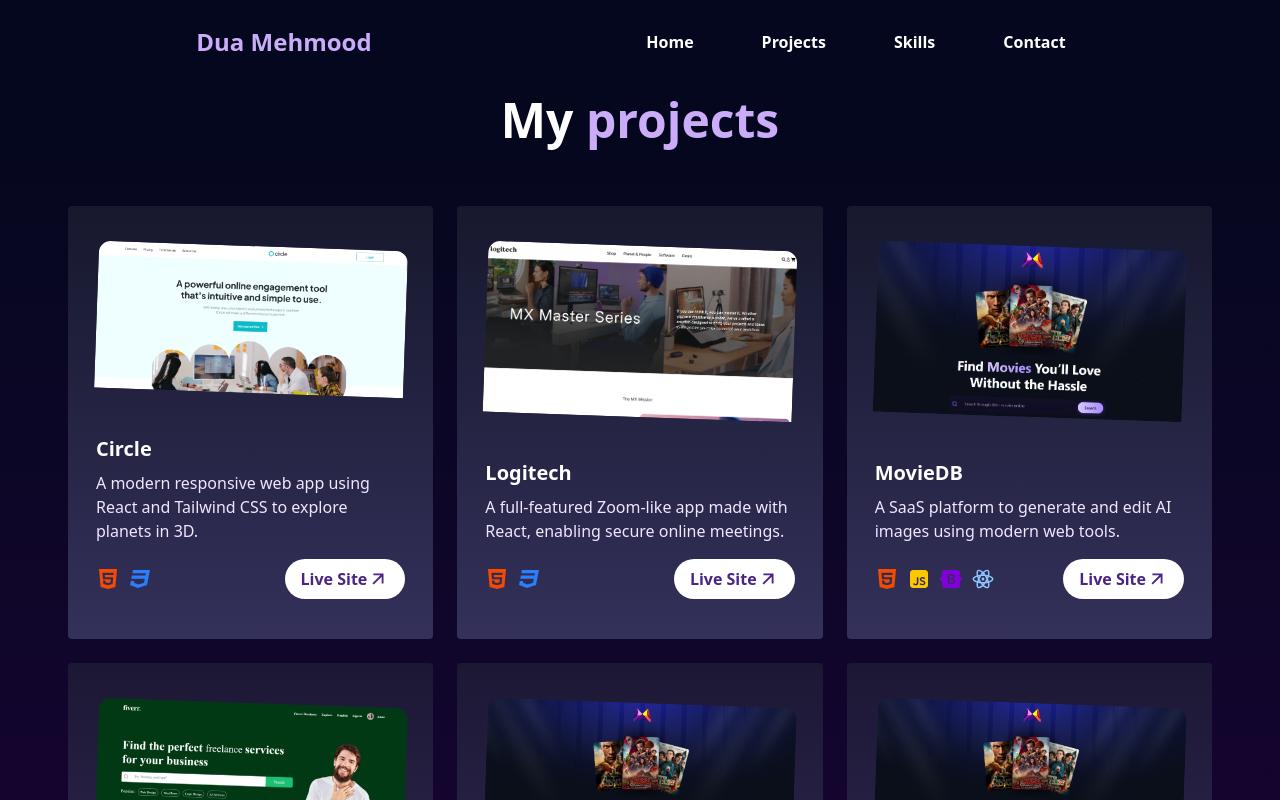
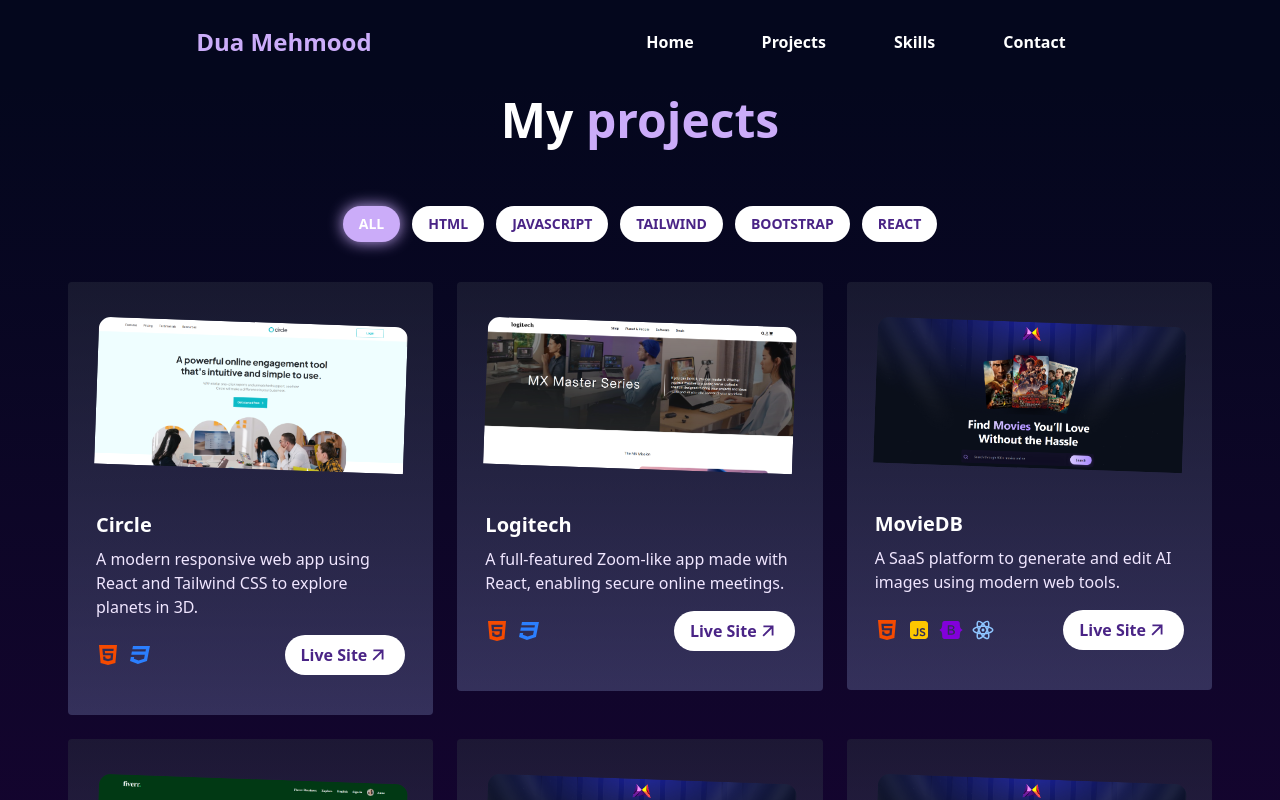
Before and after one commit to duamehmood/Portfolio, a React (Vite) app: page /projects in a window 1280 px wide. Shown: the top 800 px of the page. Built offline with nearby package versions, Linux system fonts and the light colour scheme.

Commit message:
updated Project page

```diff
--- a/src/components/sections/RecentProjects.jsx
+++ b/src/components/sections/RecentProjects.jsx
@@ -11,7 +11,8 @@
             desc: "A modern responsive web app using React and Tailwind CSS to explore planets in 3D.",
             image: "/circle.png",
             icon1: <RiHtml5Fill className="text-orange-600 " />,
-            icon2: <RiCss3Fill  className="text-blue-500"  />,
+            icon2: <RiCss3Fill className="text-blue-500" />,
+            liveLink: "https://github.com/duamehmood/circle",
         },
         {
             id: 2,
@@ -19,8 +20,8 @@
             desc: "A full-featured Zoom-like app made with React, enabling secure online meetings.",
             image: "/logitech.png",
             icon1: <RiHtml5Fill className="text-orange-600" />,
-            icon2: <RiCss3Fill className="text-blue-500"  />,
-
+            icon2: <RiCss3Fill className="text-blue-500" />,
+            liveLink: "https://github.com/duamehmood/logitech",
         },
         {
             id: 3,
@@ -31,16 +32,18 @@
             icon2: <RiJavascriptFill className="text-yellow-400" />,
             icon3: <RiBootstrapFill className="text-purple-700" />,
             icon4: <RiReactjsLine className="text-blue-300" />,
+            liveLink: "https://movie-db-gxt6.vercel.app",
         },
         {
             id: 4,
             title: "Fiver",
             desc: "A stunning 3D animated iPhone model site made with Three.js and React.",
             image: "/fiver.png",
-            icon1: <RiHtml5Fill className="text-orange-600"  />,
+            icon1: <RiHtml5Fill className="text-orange-600" />,
             icon2: <RiJavascriptFill className="text-yellow-400" />,
-            icon3: <RiTailwindCssFill className="text-blue-400" />,
+            icon3: <RiBootstrapFill className="text-purple-700" />,
             icon4: <RiReactjsLine className="text-blue-300" />,
+            liveLink: "https://reactfiverclone.vercel.app",
         }
     ];
 
@@ -59,12 +62,7 @@
                     ))}
                 </div>
 
-
-
-
             </div>
-
-
         </div>
     )
 }
--- a/src/components/sections/Services.jsx
+++ b/src/components/sections/Services.jsx
@@ -59,12 +59,13 @@
 
                 <div className="grid grid-cols-1 sm:grid-cols-2 lg:grid-cols-3 gap-6">
                     {servicesData.map((service) => (
-                        <ServiceCard key={service.id} service={service} />
+                        <div key={service.id} className="transition-all duration-300 transform hover:-translate-y-2 hover:shadow-[0_0_20px_#CBACF9]/40">
+                            <ServiceCard service={service} />
+                        </div>
                     ))}
                 </div>
 
             </div>
-
         </div>
     )
 }
--- a/src/components/utils/ProjectDetailCard.jsx
+++ b/src/components/utils/ProjectDetailCard.jsx
@@ -1,5 +1,4 @@
- import React from 'react'
- import { Link } from "react-router-dom"
+
  import { RiArrowRightUpLine } from "@remixicon/react"
 
  const ProjectDetailCard = ({project}) => {
@@ -10,18 +9,18 @@
             <p className="pb-4 text-[#f0e6ff]">
                 {project.desc}
             </p>
-            <div className="justify-between flex">
-                <div className="flex items-center gap-2">
+            <div className="justify-between flex md:gap-0 gap-2">
+                <div className="flex items-center md:gap-2 gap-1">
                     {project.icon1 && <span>{project.icon1}</span>}
                     {project.icon2 && <span>{project.icon2}</span>}
                     {project.icon3 && <span>{project.icon3}</span>}
                     {project.icon4 && <span>{project.icon4}</span>}
                 </div>
-                <Link to="/contact">
-                    <button className="flex items-center bg-white text-[#4a2486] text-md px-4 py-2 rounded-full font-[600] cursor-pointer shadow-none hover:shadow-[0_0_15px_#CBACF9] hover:bg-secondary transition duration-200">
+
+                    <a href={project.liveLink} target="_blank" className="flex items-center bg-white text-[#4a2486] md:text-[16px] text-[14px] md:px-4 px-2 md:py-2 py-1 rounded-full font-[600] cursor-pointer shadow-none hover:shadow-[0_0_15px_#CBACF9] hover:bg-secondary transition duration-200">
                         Live Site <RiArrowRightUpLine size="22" />
-                    </button>
-                </Link>
+                    </a>
+
             </div>
         </div>
    )
--- a/src/pages/Projects.jsx
+++ b/src/pages/Projects.jsx
@@ -1,8 +1,10 @@
 
+import { useState } from "react";
 import ProjectDetailCard from "../components/utils/ProjectDetailCard";
-import { RiBootstrapFill, RiCss3Fill, RiHtml5Fill, RiJavascriptFill, RiReactjsLine, RiTailwindCssFill } from "@remixicon/react"
+import { RiBootstrapFill, RiCss3Fill, RiHtml5Fill, RiJavascriptFill, RiReactjsLine, RiTailwindCssFill } from "@remixicon/react";
 
 const Projects = () => {
+  const [selectedTech, setSelectedTech] = useState("All");
 
   const projectsData = [
     {
@@ -10,111 +12,160 @@
       title: "Circle",
       desc: "A modern responsive web app using React and Tailwind CSS to explore planets in 3D.",
       image: "/circle.png",
+      tech: ["html", "css"],
       icon1: <RiHtml5Fill className="text-orange-600" />,
       icon2: <RiCss3Fill className="text-blue-500" />,
+      liveLink: "https://github.com/duamehmood/circle",
     },
     {
       id: 2,
       title: "Logitech",
       desc: "A full-featured Zoom-like app made with React, enabling secure online meetings.",
       image: "/logitech.png",
+      tech: ["html", "css"],
       icon1: <RiHtml5Fill className="text-orange-600" />,
       icon2: <RiCss3Fill className="text-blue-500" />,
-
+      liveLink: "https://github.com/duamehmood/logitech",
     },
     {
       id: 3,
       title: "MovieDB",
       desc: "A SaaS platform to generate and edit AI images using modern web tools.",
       image: "/moviedb.png",
+      tech: ["html", "javascript", "bootstrap", "react"],
       icon1: <RiHtml5Fill className="text-orange-600" />,
       icon2: <RiJavascriptFill className="text-yellow-400" />,
       icon3: <RiBootstrapFill className="text-purple-700" />,
       icon4: <RiReactjsLine className="text-blue-300" />,
+      liveLink: "https://movie-db-gxt6.vercel.app",
     },
     {
       id: 4,
       title: "Fiver",
       desc: "A stunning 3D animated iPhone model site made with Three.js and React.",
       image: "/fiver.png",
+      tech: ["html", "javascript", "bootstrap", "react"],
       icon1: <RiHtml5Fill className="text-orange-600" />,
       icon2: <RiJavascriptFill className="text-yellow-400" />,
-      icon3: <RiTailwindCssFill className="text-blue-400" />,
+      icon3: <RiBootstrapFill className="text-purple-700" />,
       icon4: <RiReactjsLine className="text-blue-300" />,
+      liveLink: "https://reactfiverclone.vercel.app",
     },
     {
       id: 5,
       title: "Fiver",
       desc: "A stunning 3D animated iPhone model site made with Three.js and React.",
       image: "/moviedb.png",
+      tech: ["html", "javascript", "tailwind", "react"],
       icon1: <RiHtml5Fill className="text-orange-600" />,
       icon2: <RiJavascriptFill className="text-yellow-400" />,
       icon3: <RiTailwindCssFill className="text-blue-400" />,
       icon4: <RiReactjsLine className="text-blue-300" />,
+      liveLink: "https://movie-db-gxt6.vercel.app",
     },
     {
       id: 6,
       title: "Fiver",
       desc: "A stunning 3D animated iPhone model site made with Three.js and React.",
       image: "/moviedb.png",
+      tech: ["html", "javascript", "tailwind", "react"],
       icon1: <RiHtml5Fill className="text-orange-600" />,
       icon2: <RiJavascriptFill className="text-yellow-400" />,
       icon3: <RiTailwindCssFill className="text-blue-400" />,
       icon4: <RiReactjsLine className="text-blue-300" />,
+      liveLink: "https://movie-db-gxt6.vercel.app",
     },
     {
       id: 7,
       title: "Fiver",
       desc: "A stunning 3D animated iPhone model site made with Three.js and React.",
       image: "/moviedb.png",
+      tech: ["html", "javascript", "tailwind", "react"],
       icon1: <RiHtml5Fill className="text-orange-600" />,
       icon2: <RiJavascriptFill className="text-yellow-400" />,
       icon3: <RiTailwindCssFill className="text-blue-400" />,
       icon4: <RiReactjsLine className="text-blue-300" />,
+      liveLink: "https://movie-db-gxt6.vercel.app",
     },
     {
       id: 8,
       title: "Fiver",
       desc: "A stunning 3D animated iPhone model site made with Three.js and React.",
       image: "/moviedb.png",
+      tech: ["html", "javascript", "tailwind", "react"],
       icon1: <RiHtml5Fill className="text-orange-600" />,
       icon2: <RiJavascriptFill className="text-yellow-400" />,
       icon3: <RiTailwindCssFill className="text-blue-400" />,
       icon4: <RiReactjsLine className="text-blue-300" />,
+      liveLink: "https://movie-db-gxt6.vercel.app",
     },
     {
       id: 9,
       title: "Fiver",
       desc: "A stunning 3D animated iPhone model site made with Three.js and React.",
       image: "/moviedb.png",
+      tech: ["html", "javascript", "tailwind", "react"],
       icon1: <RiHtml5Fill className="text-orange-600" />,
       icon2: <RiJavascriptFill className="text-yellow-400" />,
       icon3: <RiTailwindCssFill className="text-blue-400" />,
       icon4: <RiReactjsLine className="text-blue-300" />,
+      liveLink: "https://movie-db-gxt6.vercel.app",
     },
   ];
 
+  const techOptions = ["All", "html", "javascript", "tailwind", "bootstrap", "react"];
+
+  const filteredProjects = projectsData.filter((project) => {
+    if (selectedTech === "All") return true;
+
+    if (selectedTech === "html") {
+      return (
+        project.tech.length === 2 &&
+        project.tech.includes("html") &&
+        project.tech.includes("css")
+      );
+    }
+
+    return project.tech.includes(selectedTech);
+  });
+
   return (
-    <div className='pb-[100px] bg-gradient-to-b from-[#04071D] via-primary to-primary text-white'>
-      <div className="container mx-auto">
+    <div className="pb-[100px] bg-gradient-to-b from-[#04071D] via-primary to-primary text-white">
+      <div className="container mx-auto px-4">
         <h2 className="text-center text-[32px] sm:text-[36px] md:text-[40px] lg:text-[48px] font-[600] pb-[30px] md:pb-[50px]">
-          My <span className="text-secondary"> projects</span>
+          My <span className="text-secondary">projects</span>
         </h2>
 
-        <div className="grid grid-cols-1 sm:grid-cols-2 lg:grid-cols-3 gap-6">
-          {projectsData.map((project) => (
-            <ProjectDetailCard key={project.id} project={project} />
+        <div className="flex flex-wrap justify-center gap-3 mb-10">
+          {techOptions.map((tech) => (
+            <button
+              key={tech}
+              onClick={() => setSelectedTech(tech)}
+              className={`px-4 py-2 rounded-full font-semibold text-sm transition-all ${selectedTech === tech
+                ? "bg-secondary text-white shadow-[0_0_15px_#CBACF9]"
+                : "bg-white text-[#4a2486] hover:bg-secondary hover:text-white"}`
+              }>
+              {tech.toUpperCase()}
+            </button>
           ))}
         </div>
 
+        <div className="grid grid-cols-1 sm:grid-cols-2 lg:grid-cols-3 gap-6">
+          {filteredProjects.map((project) => (
+            <div key={project.id} className="transition-all duration-300 transform hover:-translate-y-2 hover:shadow-[0_0_20px_#CBACF9]/40">
+              <ProjectDetailCard project={project} />
+            </div>
+          ))}
+        </div>
 
+        {filteredProjects.length === 0 && (
+          <p className="text-center text-gray-300 mt-10">
+            No projects found with {selectedTech.toUpperCase()}.
+          </p>
+        )}
+      </div>
+    </div>
+  );
+};
 
-
-      </div>
-
-
-    </div>
-  )
-}
-
-export default Projects
+export default Projects;
```
